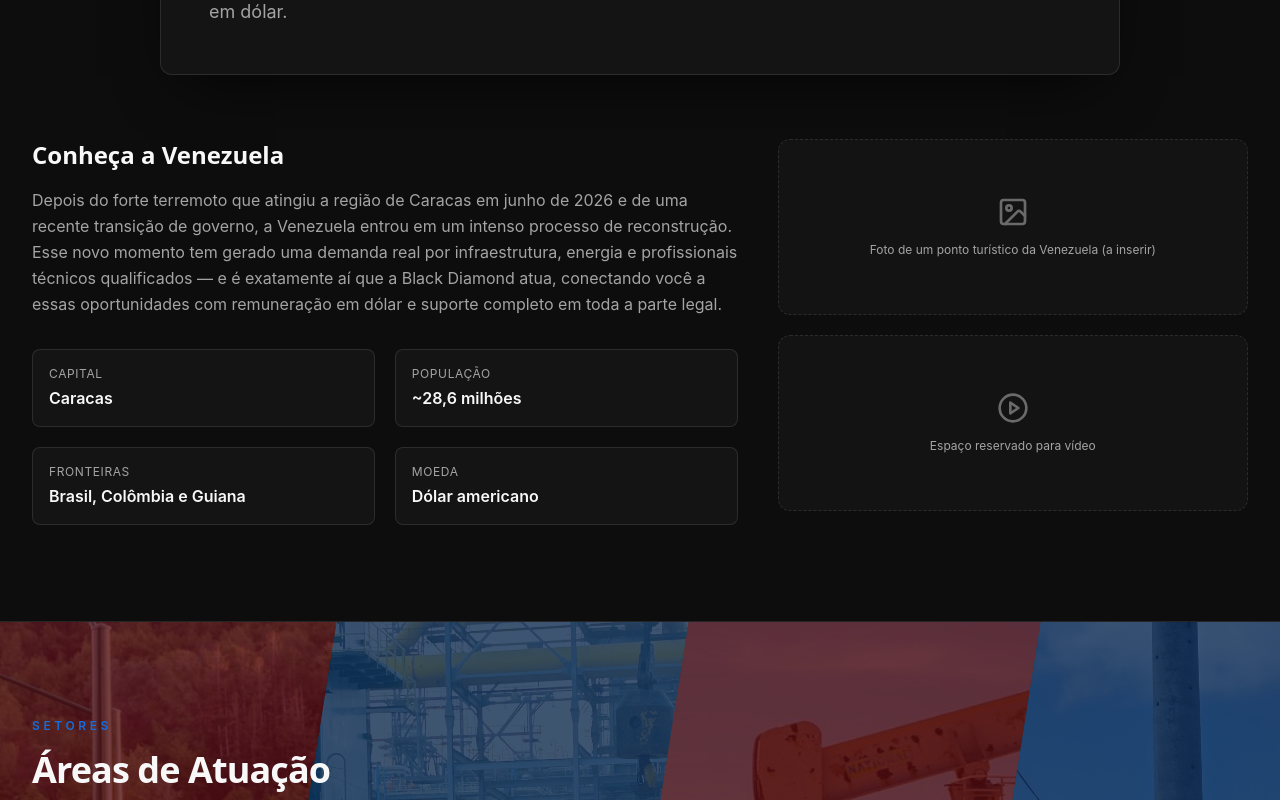
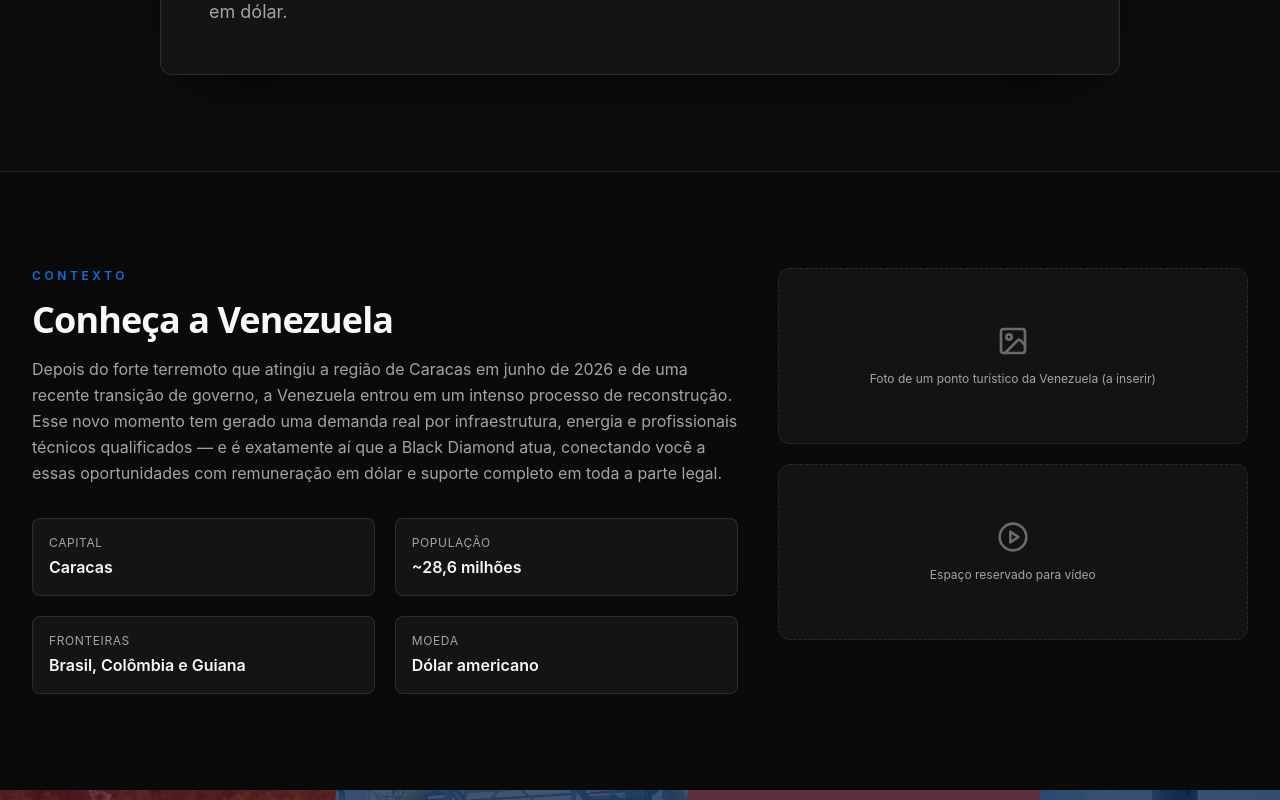
Before and after one commit to tayfilmes/black-diamond-site, a React (Vite) app in the folder app/: page / in a window 1280 px wide. Shown: the part 1180-1980 px from the top of the page. Built offline with nearby package versions, Linux system fonts and the light colour scheme.

Commit message:
Split "Conheça a Venezuela" into its own section
Was visually blended into the "Quem somos" section; now has its own
section, eyebrow, and heading, matching the site's other sections.

Co-Authored-By: Claude Sonnet 5 <noreply@anthropic.com>

```diff
--- a/app/src/pages/Index.tsx
+++ b/app/src/pages/Index.tsx
@@ -283,10 +283,14 @@ export default function Index() {
               </p>
             </div>
           </div>
+        </section>
 
-          <div className="mx-auto mt-16 grid max-w-7xl gap-10 px-5 lg:grid-cols-[3fr_2fr] lg:items-start lg:px-8">
+        {/* VENEZUELA */}
+        <section id="venezuela" className="py-24">
+          <div className="mx-auto grid max-w-7xl gap-10 px-5 lg:grid-cols-[3fr_2fr] lg:items-start lg:px-8">
             <div>
-              <h3 className="text-2xl font-bold">Conheça a Venezuela</h3>
+              <p className="text-xs font-semibold uppercase tracking-[0.3em] text-accent-blue">Contexto</p>
+              <h2 className="mt-4 text-3xl font-bold tracking-tight sm:text-4xl">Conheça a Venezuela</h2>
               <p className="mt-4 text-base leading-relaxed text-muted-foreground">
                 Depois do forte terremoto que atingiu a região de Caracas em junho de 2026 e de uma
                 recente transição de governo, a Venezuela entrou em um intenso processo de
```
Also changed, not shown: 1 other file (tests, documents, lock files or other folders).
